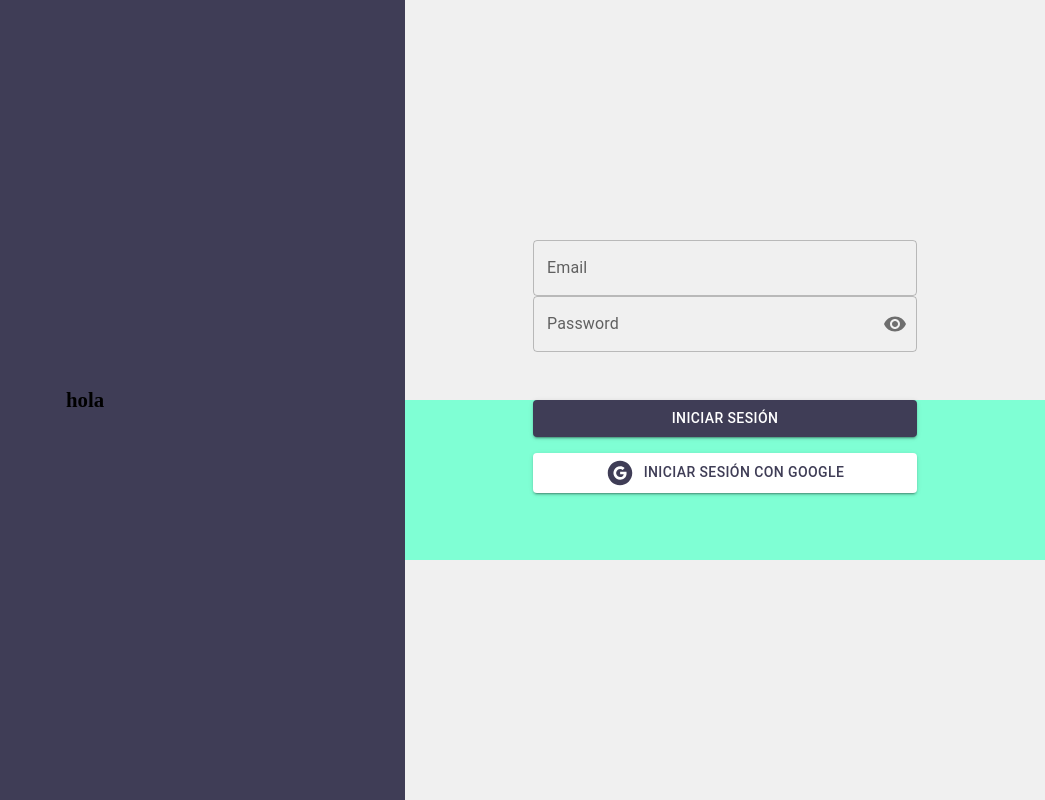
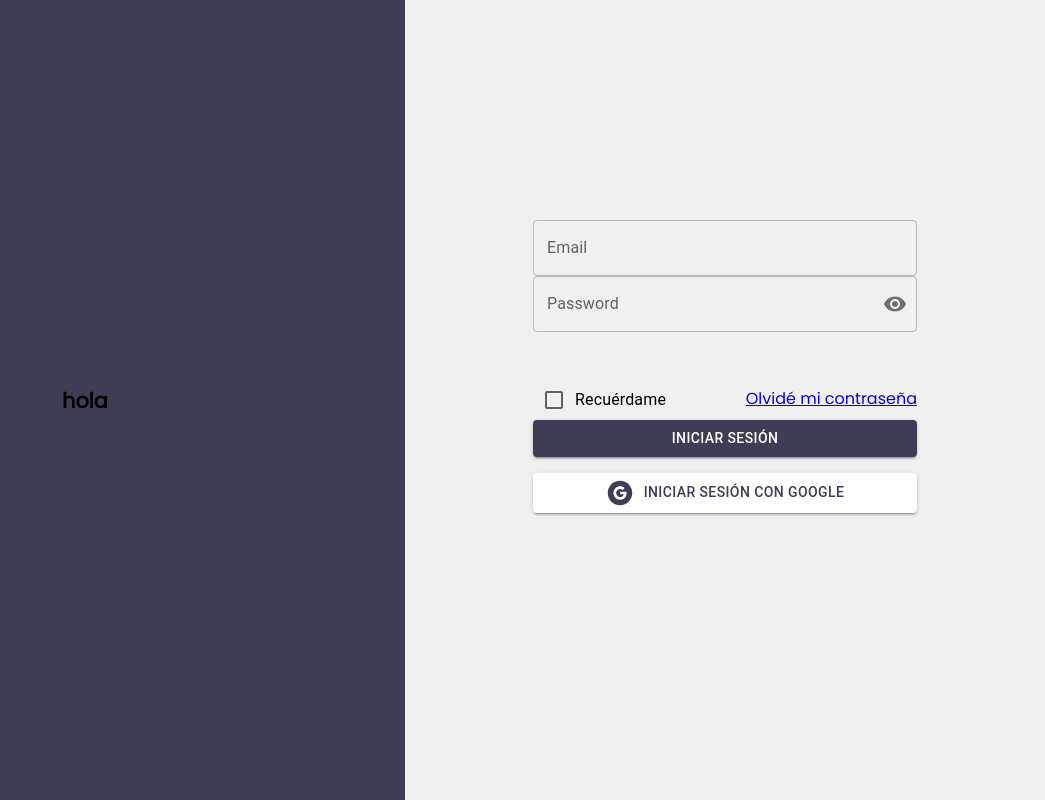
Before and after one commit to ShamuXX/JeSteria, a Next.js app: page /Login in a window 1280 px wide. Shown: the whole page, without its empty margins (235-1280 px from the left). Built offline with nearby package versions, Linux system fonts and the light colour scheme.

Commit message:
Optimizing code - Container links
Co-authored-by: Samuel Mendoza <Samuel16mendoza@gmail.com>

```diff
--- /dev/null
+++ b/src/components/molecules/PageLayout.js
@@ -0,0 +1,22 @@
+import Head from 'next/head'
+import { Poppins } from 'next/font/google'
+
+const inter = Poppins({
+  weight: '400',
+  subsets: ['latin']
+})
+
+export default  function PageLayout({ children, title ='Jesteria' }) {
+  return(
+	<>
+    <Head>
+			<title>{title}</title>
+			<meta name="description" content="Jesteria" />
+			<link rel="icon" href="/favicon.ico" />
+    </Head>
+		<main className={inter.className}>
+			{children}
+		</main>
+	</>
+    )
+}
--- a/src/pages/Login.js
+++ b/src/pages/Login.js
@@ -2,18 +2,30 @@ import React from "react";
 import Inputs from "../components/atoms/Inputs/Inputs";
 import * as styles from "../styles/LoginStyles.module.css";
 import Stack from "@mui/material/Stack";
-
+import { FormControlLabel } from "@mui/material";
+import Link from "next/link";
+import Checkbox from "@mui/material/Checkbox";
 import IconGoogleCircle from "../icons/google";
 import Button from "@mui/material/Button";
+import PageLayout from "../components/molecules/PageLayout";
 
 const Login = (props) => {
   return (
+    <PageLayout title="Login">
     <div className={styles.container}>
       <div className={styles.containerSection1}>
         <h1 style={{ fontSize: "1.3rem" }}>hola</h1>
       </div>
       <div className={styles.containerSection2}>
         <Inputs />
+        <div className={styles.containerLinks}>
+          <div style={{ width: "50%"}}>
+          <FormControlLabel control={<Checkbox />} label="Recuérdame" style={{height: '100%', marginLeft:'40%'}}/>
+          </div>
+          <div className={styles.forgetPassword}>
+          <Link href='/' style={{ marginRight: '40%', paddingTop: '2%', minWidth: '20%'}}>Olvidé mi contraseña</Link>
+          </div>
+        </div>
         <div className={styles.buttonsContainer}>
           <Stack
             spacing={2}
@@ -47,6 +59,7 @@ const Login = (props) => {
         </div>
       </div>
     </div>
+    </PageLayout>
   );
 };
 
--- a/src/styles/LoginStyles.module.css
+++ b/src/styles/LoginStyles.module.css
@@ -57,7 +57,6 @@
   width: 100%;
   height: 20%;
   min-width: 70%;
-  background-color: aquamarine;
 }
 .containerImg{
   top: 0;
@@ -75,13 +74,19 @@
 .containerLinks{
   display: flex;
   flex-direction: row;
-  align-items: center;
-  width: 60ch;
+  width: 100%;
+  height: 5%;
+  min-Width: 50%;
 }
 
 
 .forgetPassword{
-  margin-left: 18rem;
+  display: flex;
+  justify-content: flex-end;
+  width: 50%;
+  height: 100%;
+
+
 }
 .formControl{
   margin-bottom: 1rem;
```
